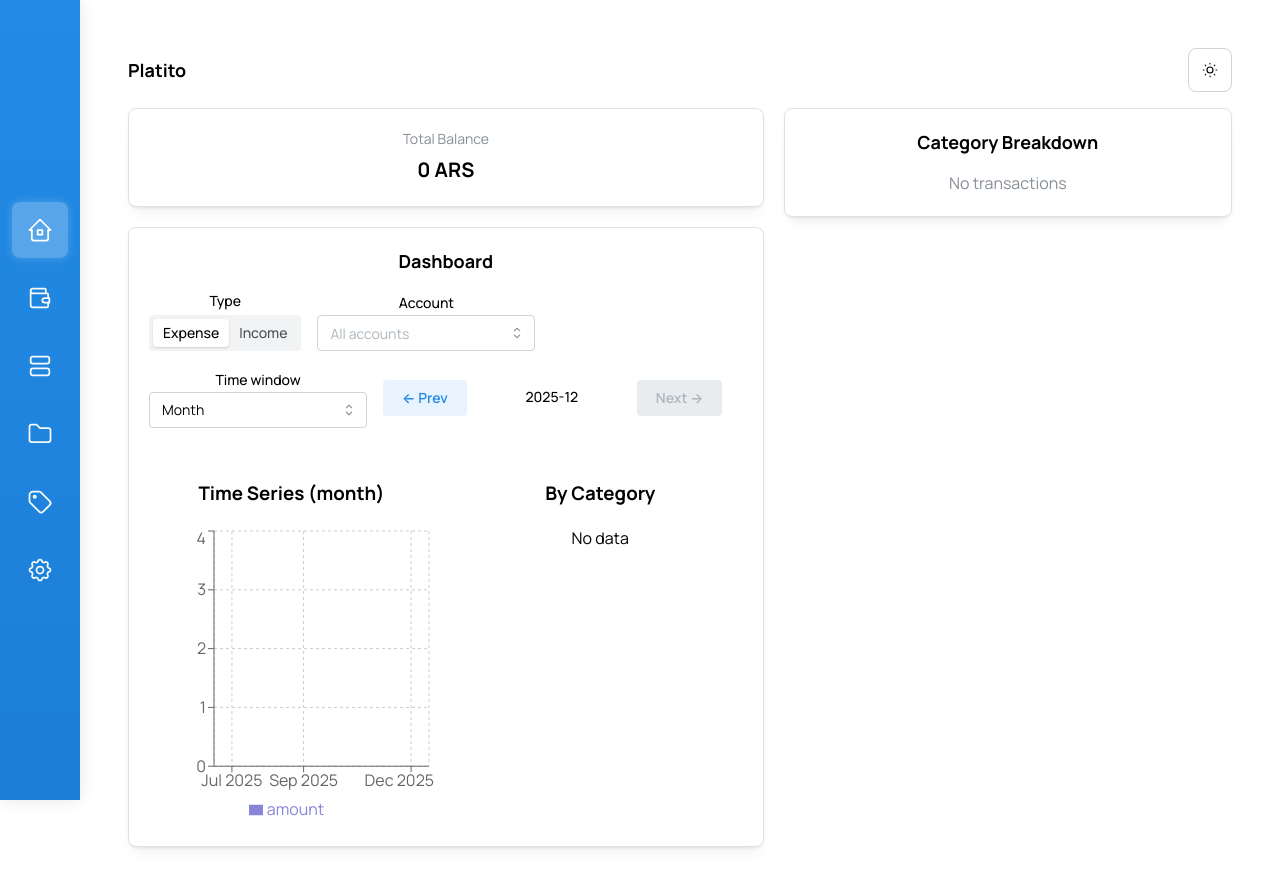
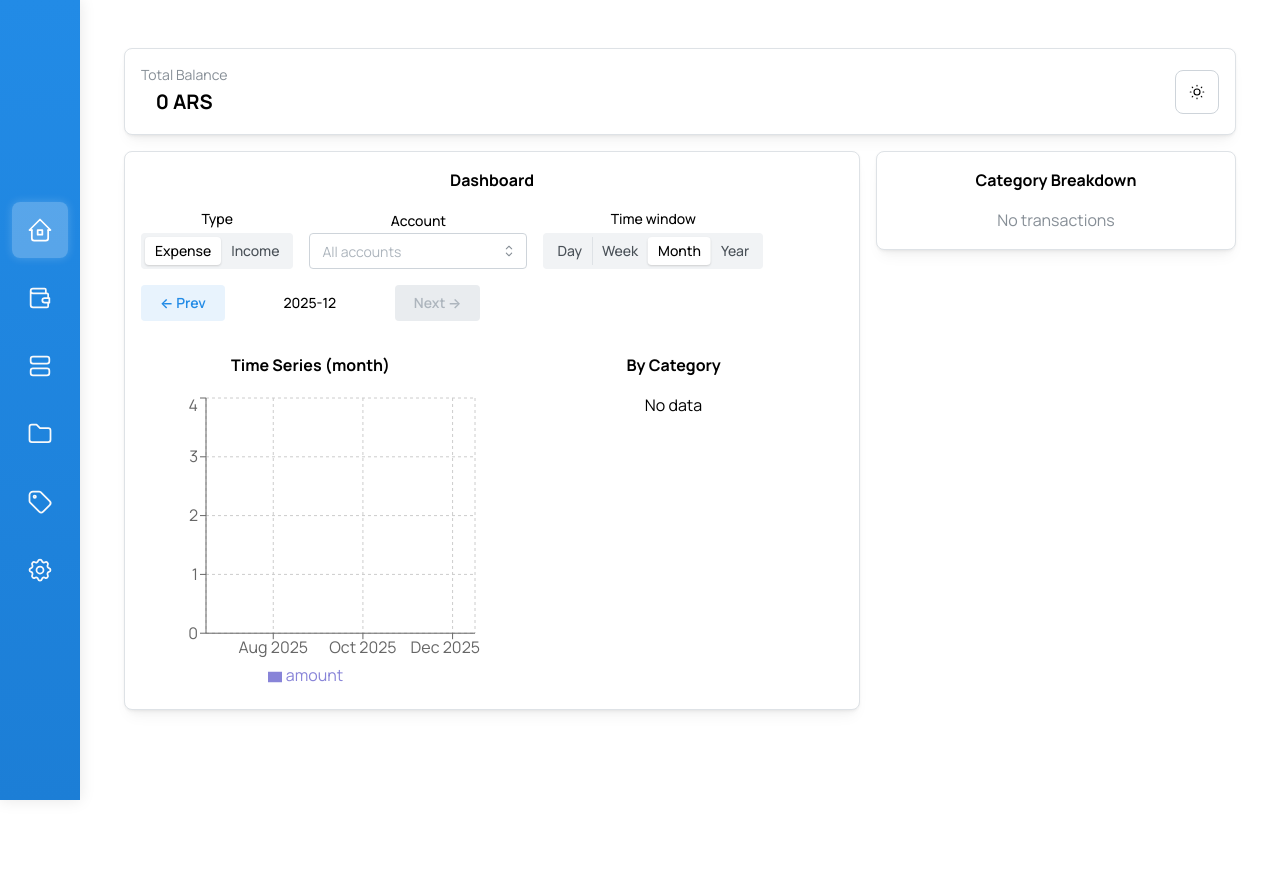
Before and after one commit to tomas2305/platito, a React (Vite) app: page / in a window 1280 px wide. Shown: the top 888 px of the page. After the commit the page ends 800 px from the top, so only its background shows below. Built offline with nearby package versions, Linux system fonts and the light colour scheme.

Commit message:
Update dashboard

```diff
--- a/src/components/CategoryBreakdown.tsx
+++ b/src/components/CategoryBreakdown.tsx
@@ -1,6 +1,7 @@
 import { Group, Paper, Stack, Text } from '@mantine/core';
 import type { Category } from '../types';
 import { getColorHex } from '../utils/colors';
+import { CategoryIcon } from './CategoryIcon';
 
 interface CategoryListProps {
   data: Array<{ category: Category; amount: number }>;
@@ -13,7 +14,13 @@ export const CategoryBreakdown = ({ data, total }: CategoryListProps) => {
   }
 
   return (
-    <Stack gap="sm">
+    <Stack gap="sm" style={{ maxHeight: '600px', overflowY: 'auto' }}>
+      <Paper p="md" radius="md" withBorder>
+        <Group justify="space-between">
+          <Text fw={700}>Total</Text>
+          <Text fw={700}>{total.toLocaleString('en-US', { minimumFractionDigits: 2, maximumFractionDigits: 2 })}</Text>
+        </Group>
+      </Paper>
       {data.map((item) => {
         const pct = total > 0 ? ((item.amount / total) * 100).toFixed(1) : '0.0';
         const color = getColorHex(item.category.color);
@@ -29,21 +36,18 @@ export const CategoryBreakdown = ({ data, total }: CategoryListProps) => {
             }}
           >
             <Group justify="space-between" align="flex-start">
-              <Stack gap={4}>
-                <Text fw={600}>{item.category.name}</Text>
-                <Text size="sm" c="dimmed">{pct}% of total</Text>
-              </Stack>
+              <Group gap="sm" align="flex-start">
+                <CategoryIcon name={item.category.icon} size={24} />
+                <Stack gap={4} align="flex-start">
+                  <Text fw={600}>{item.category.name}</Text>
+                  <Text size="sm" c="dimmed">{pct}% of total</Text>
+                </Stack>
+              </Group>
               <Text fw={600}>{item.amount.toLocaleString('en-US', { minimumFractionDigits: 2, maximumFractionDigits: 2 })}</Text>
             </Group>
           </Paper>
         );
       })}
-      <Paper p="md" radius="md" withBorder>
-        <Group justify="space-between">
-          <Text fw={700}>Total</Text>
-          <Text fw={700}>{total.toLocaleString('en-US', { minimumFractionDigits: 2, maximumFractionDigits: 2 })}</Text>
-        </Group>
-      </Paper>
     </Stack>
   );
 };
--- a/src/components/CategoryPieChart.tsx
+++ b/src/components/CategoryPieChart.tsx
@@ -1,9 +1,14 @@
 import React from 'react';
 import { ResponsiveContainer, PieChart, Pie, Cell, Tooltip } from 'recharts';
+import { getColorHex } from '../utils/colors';
 
 export interface CategoryPieChartProps {
   data: Array<{ name: string; value: number; fill: string }>;
 }
+
+const formatCurrency = (value: number) => {
+  return value.toLocaleString('en-US', { minimumFractionDigits: 2, maximumFractionDigits: 2 });
+};
 
 export const CategoryPieChart: React.FC<CategoryPieChartProps> = ({ data }) => {
   if (data.length === 0) {
@@ -15,10 +20,10 @@ export const CategoryPieChart: React.FC<CategoryPieChartProps> = ({ data }) => {
       <PieChart>
         <Pie data={data} dataKey="value" nameKey="name" cx="50%" cy="50%" outerRadius={100} label>
           {data.map((entry) => (
-            <Cell key={`cell-${entry.name}`} fill={entry.fill} />
+            <Cell key={`cell-${entry.name}`} fill={getColorHex(entry.fill)} />
           ))}
         </Pie>
-        <Tooltip />
+        <Tooltip formatter={(value: number) => formatCurrency(value)} />
       </PieChart>
     </ResponsiveContainer>
   );
--- a/src/components/CircularSelector.tsx
+++ b/src/components/CircularSelector.tsx
@@ -1,4 +1,4 @@
-import { Button, Group, Modal, Stack, Text, useMantineTheme } from '@mantine/core';
+import { Button, Group, Modal, Stack, Text } from '@mantine/core';
 import { useState } from 'react';
 import { getColorHex } from '../utils/colors';
 
@@ -27,7 +27,6 @@ export function CircularSelector({
   style,
 }: CircularSelectorProps) {
   const [modalOpened, setModalOpened] = useState(false);
-  const theme = useMantineTheme();
 
   // If something is selected that's not in the first maxVisible items, show it first
   const orderedItems = selectedId && !items.slice(0, maxVisible).some(item => item.id === selectedId)
@@ -36,12 +35,11 @@ export function CircularSelector({
 
   const visibleItems = orderedItems.slice(0, maxVisible);
   const hasMore = orderedItems.length > maxVisible;
-  const labelColor = theme.colors.gray[9];
 
   return (
     <>
       <Stack gap="xs" style={{ flexBasis: '100%', width: '100%', ...style }}>
-        <Text component="label" fw={500} size="sm" style={{ color: labelColor, textAlign: 'left' }}>
+        <Text component="label" fw={500} size="sm" style={{ textAlign: 'left' }}>
           {label}
         </Text>
         <Group gap="md">
@@ -65,7 +63,7 @@ export function CircularSelector({
             >
               <Stack gap={4} align="center" style={{ width: '100%' }}>
                 {item.icon}
-                <Text size="xs" fw={500} ta="center" style={{ wordBreak: 'break-word', fontSize: '11px', color: labelColor }}>
+                <Text size="xs" fw={500} ta="center" style={{ wordBreak: 'break-word', fontSize: '11px' }}>
                   {item.name}
                 </Text>
               </Stack>
@@ -127,7 +125,7 @@ export function CircularSelector({
             >
               <Stack gap={4} align="center" style={{ width: '100%' }}>
                 {item.icon}
-                <Text size="xs" fw={500} ta="center" style={{ wordBreak: 'break-word', fontSize: '10px', color: labelColor }}>
+                <Text size="xs" fw={500} ta="center" style={{ wordBreak: 'break-word', fontSize: '10px' }}>
                   {item.name}
                 </Text>
               </Stack>
--- a/src/components/DashboardCharts.tsx
+++ b/src/components/DashboardCharts.tsx
@@ -1,4 +1,5 @@
 import React from 'react';
+import { Title } from '@mantine/core';
 import { TimeSeriesChart } from './TimeSeriesChart';
 import { CategoryPieChart } from './CategoryPieChart';
 
@@ -11,11 +12,11 @@ interface DashboardChartsProps {
 export const DashboardCharts: React.FC<DashboardChartsProps> = ({ timeWindow, timeSeriesData, pieChartData }) => (
   <div style={{ display: 'grid', gridTemplateColumns: '1fr 1fr', gap: '24px', marginTop: '16px' }}>
     <div>
-      <h3>Time Series ({timeWindow})</h3>
+      <Title order={5} mb="md">Time Series ({timeWindow})</Title>
       <TimeSeriesChart data={timeSeriesData} />
     </div>
     <div>
-      <h3>By Category</h3>
+      <Title order={5} mb="md">By Category</Title>
       <CategoryPieChart data={pieChartData} />
     </div>
   </div>
--- a/src/components/DashboardFilters.tsx
+++ b/src/components/DashboardFilters.tsx
@@ -1,5 +1,6 @@
 import { Button, Group, SegmentedControl, Select, Text } from '@mantine/core';
 import type { Account, TransactionType, TimeWindow } from '../types';
+import { AccountIcon } from './AccountIcon';
 
 interface DashboardFiltersProps {
   accounts: Account[];
@@ -45,26 +46,36 @@ export const DashboardFilters = ({
       <Select
         label="Account"
         placeholder="All accounts"
-        data={accounts.map((acc) => ({ value: String(acc.id), label: acc.name }))}
+        data={accounts.map((acc) => ({ value: String(acc.id), label: acc.name, icon: acc.icon }))}
         value={accountFilter ? String(accountFilter) : null}
         onChange={(value) => setAccountFilter(value ? Number(value) : null)}
         clearable
         searchable
         withinPortal
+        renderOption={({ option }) => {
+          const account = accounts.find(acc => String(acc.id) === option.value);
+          return (
+            <Group gap="sm">
+              {account && <AccountIcon name={account.icon} size={20} />}
+              <span>{option.label}</span>
+            </Group>
+          );
+        }}
       />
 
-      <Select
-        label="Time window"
-        data={[
-          { value: 'day', label: 'Day' },
-          { value: 'week', label: 'Week' },
-          { value: 'month', label: 'Month' },
-          { value: 'year', label: 'Year' },
-        ]}
-        value={timeWindow}
-        onChange={(value) => setTimeWindow(value as TimeWindow)}
-        withinPortal
-      />
+      <div>
+        <Text size="sm" fw={500} mb={4}>Time window</Text>
+        <SegmentedControl
+          value={timeWindow}
+          onChange={(value) => setTimeWindow(value as TimeWindow)}
+          data={[
+            { label: 'Day', value: 'day' },
+            { label: 'Week', value: 'week' },
+            { label: 'Month', value: 'month' },
+            { label: 'Year', value: 'year' },
+          ]}
+        />
+      </div>
 
       <Group gap="xs" align="center">
         <Button variant="light" size="sm" onClick={handlePrevPeriod}>
--- a/src/pages/HomePage.tsx
+++ b/src/pages/HomePage.tsx
@@ -99,6 +99,32 @@ export const HomePage = () => {
     return new Date(now.getFullYear() - rangeOffset, 0, 1);
   }, [timeWindow, rangeOffset]);
 
+  const endOfPeriod = useMemo(() => {
+    const now = new Date();
+    now.setHours(0, 0, 0, 0);
+
+    if (timeWindow === 'day') {
+      const end = new Date(now);
+      end.setDate(now.getDate() - rangeOffset + 1);
+      return end;
+    }
+
+    if (timeWindow === 'week') {
+      const start = new Date(now);
+      const day = (now.getDay() + 6) % 7;
+      start.setDate(now.getDate() - day - rangeOffset * 7);
+      const end = new Date(start);
+      end.setDate(start.getDate() + 7);
+      return end;
+    }
+
+    if (timeWindow === 'month') {
+      return new Date(now.getFullYear(), now.getMonth() - rangeOffset + 1, 1);
+    }
+
+    return new Date(now.getFullYear() - rangeOffset + 1, 0, 1);
+  }, [timeWindow, rangeOffset]);
+
   const filtered = useMemo(() => {
     const now = new Date();
     return transactions.filter((tx) => {
@@ -107,9 +133,9 @@ export const HomePage = () => {
       const txDate = new Date(tx.date);
       if (Number.isNaN(txDate.getTime())) return false;
       if (txDate > now) return false;
-      return txDate >= startOfPeriod;
+      return txDate >= startOfPeriod && txDate < endOfPeriod;
     });
-  }, [transactions, typeFilter, accountFilter, startOfPeriod]);
+  }, [transactions, typeFilter, accountFilter, startOfPeriod, endOfPeriod]);
 
   const categoryMap = useMemo(() => new Map(categories.map((c) => [c.id, c])), [categories]);
 
@@ -131,13 +157,11 @@ export const HomePage = () => {
   const totalAmount = useMemo(() => byCategory.reduce((sum, x) => sum + x.amount, 0), [byCategory]);
 
   const pieChartData = useMemo(() => {
-    return byCategory.map((x, idx) => {
-      const hues = [0, 30, 60, 120, 180, 240, 270, 330];
-      const hue = hues[idx % hues.length];
+    return byCategory.map((x) => {
       return {
         name: x.category.name,
         value: x.amount,
-        fill: `hsl(${hue}, 70%, 60%)`,
+        fill: x.category.color,
       };
     });
   }, [byCategory]);
@@ -236,27 +260,26 @@ export const HomePage = () => {
 
   return (
     <div>
-      <Group justify="space-between" align="center" style={{ padding: '16px', paddingBottom: 0 }}>
-        <Title order={2} size="h4">Platito</Title>
-        <ActionToggle />
-      </Group>
-
-      <div style={{ padding: '16px' }}>
-        <Grid gutter="lg">
-          <Grid.Col span={{ base: 12, md: 7 }}>
-            <Stack gap="lg">
-              <Card shadow="sm" padding="lg" radius="md" withBorder>
-                <Stack gap={4}>
+      <div style={{ padding: '12px', paddingTop: '16px' }}>
+        <Grid gutter="md">
+          <Grid.Col span={12}>
+            <Card shadow="sm" padding="md" radius="md" withBorder>
+              <Group justify="space-between" align="center">
+                <div>
                   <Text size="sm" c="dimmed">Total Balance</Text>
                   <Text size="xl" fw={700}>
                     {totalDisplay} {settings?.displayCurrency ?? 'ARS'}
                   </Text>
-                </Stack>
-              </Card>
+                </div>
+                <ActionToggle />
+              </Group>
+            </Card>
+          </Grid.Col>
 
-              <Card shadow="sm" padding="lg" radius="md" withBorder>
-                <Stack gap="md">
-                  <Title order={4}>Dashboard</Title>
+          <Grid.Col span={{ base: 12, lg: 8 }}>
+            <Card shadow="sm" padding="md" radius="md" withBorder>
+              <Stack gap="md">
+                <Title order={4} size="h5">Dashboard</Title>
                   <DashboardFilters
                     accounts={accounts}
                     typeFilter={typeFilter}
@@ -277,13 +300,12 @@ export const HomePage = () => {
                   />
                 </Stack>
               </Card>
-            </Stack>
           </Grid.Col>
 
-          <Grid.Col span={{ base: 12, md: 5 }}>
-            <Card shadow="sm" padding="lg" radius="md" withBorder>
+          <Grid.Col span={{ base: 12, lg: 4 }}>
+            <Card shadow="sm" padding="md" radius="md" withBorder>
               <Stack gap="md">
-                <Title order={4}>Category Breakdown</Title>
+                <Title order={4} size="h5">Category Breakdown</Title>
                 <CategoryBreakdown data={byCategory} total={totalAmount} />
               </Stack>
             </Card>
```
